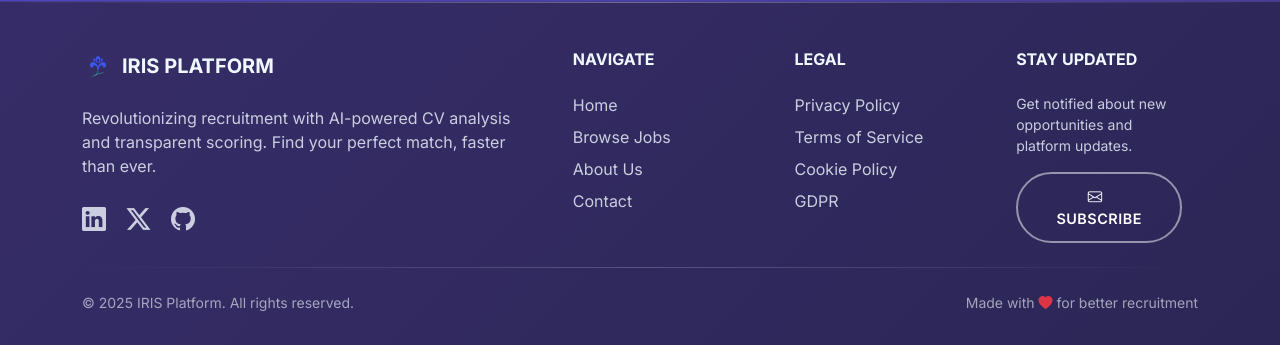
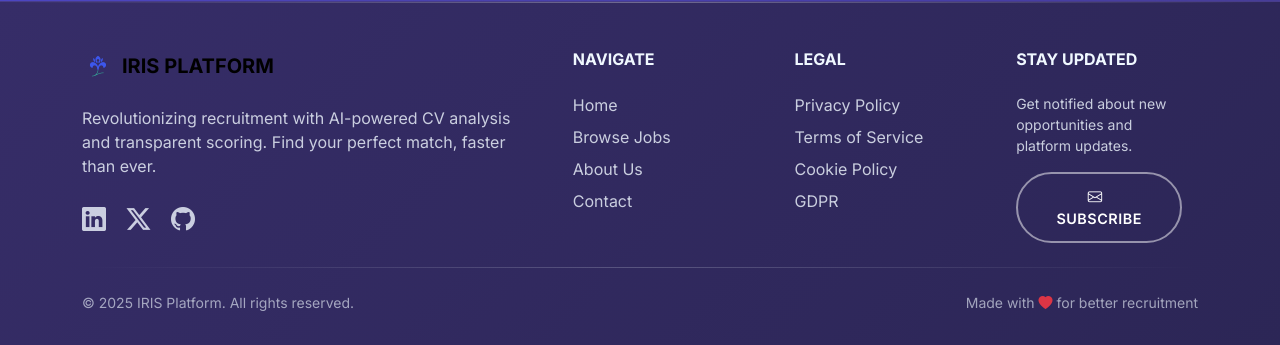
Before and after one commit to hasan0v/hris, a Flask app: page /auth/register in a window 1280 px wide. Shown: the part 1067-1412 px from the top of the page. Run offline with Flask 2, Linux system fonts and the light colour scheme; some libraries are stand-ins or nearby versions.

Commit message:
Update style.css

```diff
--- a/static/css/style.css
+++ b/static/css/style.css
@@ -915,7 +915,7 @@ footer.footer hr.footer-hr {
 }
 
 /* Headings */
-h1, h2, h3, h4, h5, h6 {
+h1, h2, h3, h4, h6 {
     color: var(--text-light);
     font-weight: 700;
 }
```
